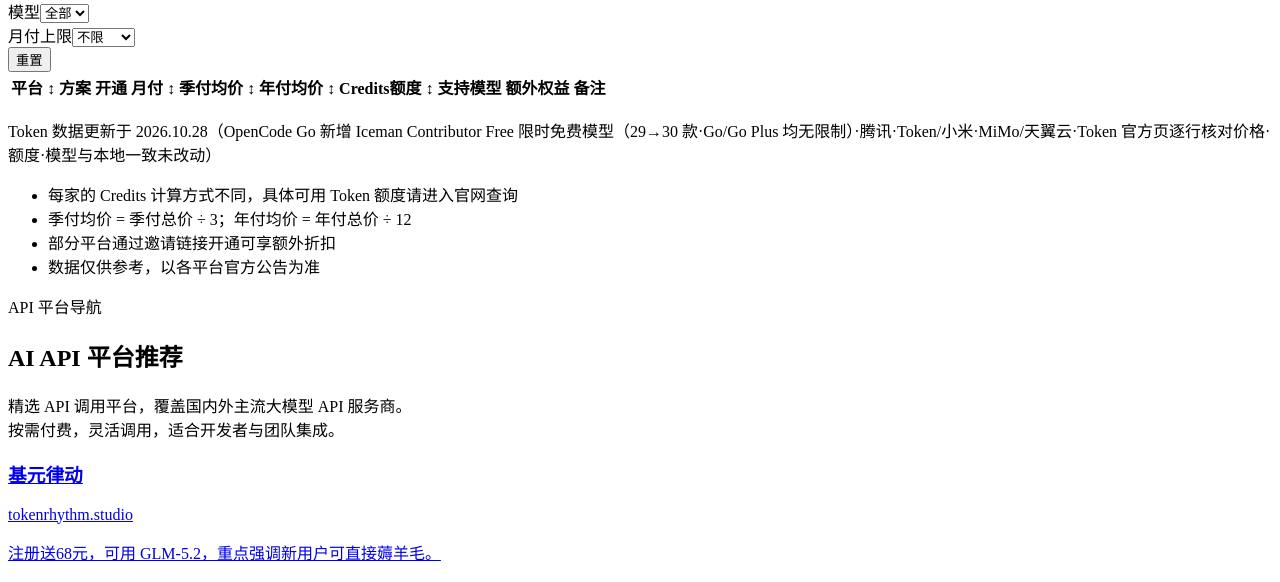
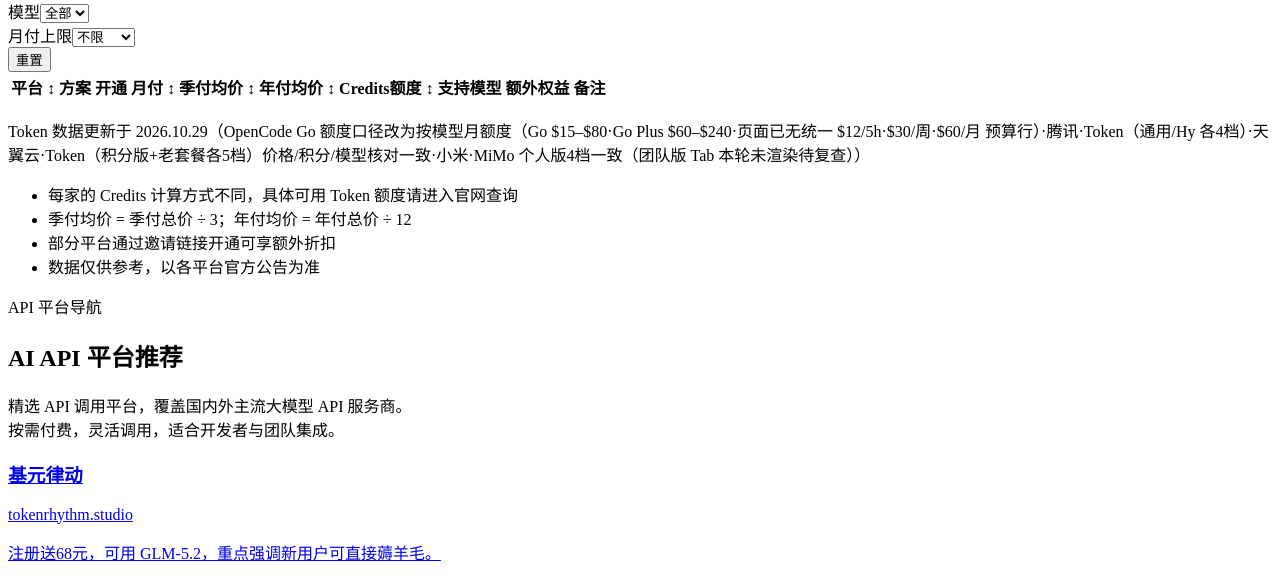
Before and after one commit to HsMirage/AIPlanHub, a plain HTML site: page index.html in a window 1280 px wide. Shown: the part 4200-4782 px from the top of the page. Drawn offline with Linux system fonts and the light colour scheme; a script that the page names is missing.

Commit message:
fix: Token 数据更新 2026.10.29

```diff
--- a/index.html
+++ b/index.html
@@ -324,7 +324,7 @@
       </div>
     </section>
     <section class="section notes-section">
-      <p class="section-update-date">Token 数据更新于 2026.10.28（OpenCode Go 新增 Iceman Contributor Free 限时免费模型（29→30 款·Go/Go Plus 均无限制）·腾讯·Token/小米·MiMo/天翼云·Token 官方页逐行核对价格·额度·模型与本地一致未改动）</p>
+      <p class="section-update-date">Token 数据更新于 2026.10.29（OpenCode Go 额度口径改为按模型月额度（Go $15–$80·Go Plus $60–$240·页面已无统一 $12/5h·$30/周·$60/月 预算行）·腾讯·Token（通用/Hy 各4档）·天翼云·Token（积分版+老套餐各5档）价格/积分/模型核对一致·小米·MiMo 个人版4档一致（团队版 Tab 本轮未渲染待复查））</p>
       <ul class="notes-list">
         <li>每家的 Credits 计算方式不同，具体可用 Token 额度请进入官网查询</li>
         <li>季付均价 = 季付总价 ÷ 3；年付均价 = 年付总价 ÷ 12</li>
```
Also changed, not shown: README.md.
